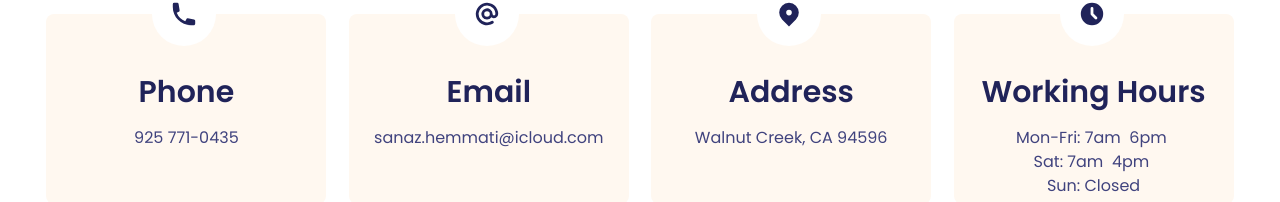
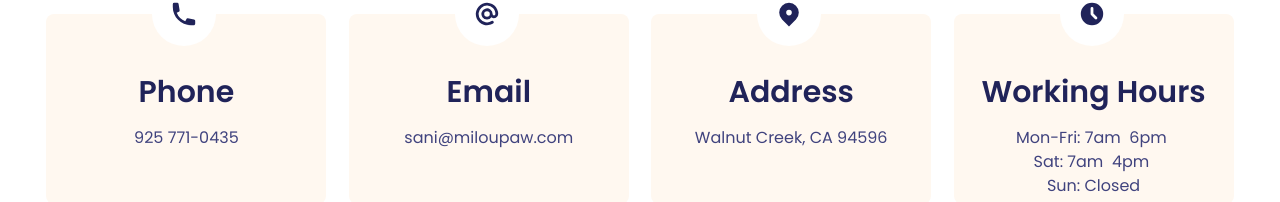
Before and after one commit to settleonai/miloupaw-public, a Next.js app in the folder web/: page / in a window 1280 px wide. Shown: the part 4184-4386 px from the top of the page. Built offline with nearby package versions, Linux system fonts and the light colour scheme.

Commit message:
mail update

```diff
--- a/web/components/contact/ContactSummaryComponent.js
+++ b/web/components/contact/ContactSummaryComponent.js
@@ -26,7 +26,7 @@ export default function ContactSummaryComponent() {
             <ContactCardComponent
               icon="email"
               title="Email"
-              description="sanaz.hemmati@icloud.com"
+              description="sani@miloupaw.com"
             />
             <ContactCardComponent
               icon="address"
```
